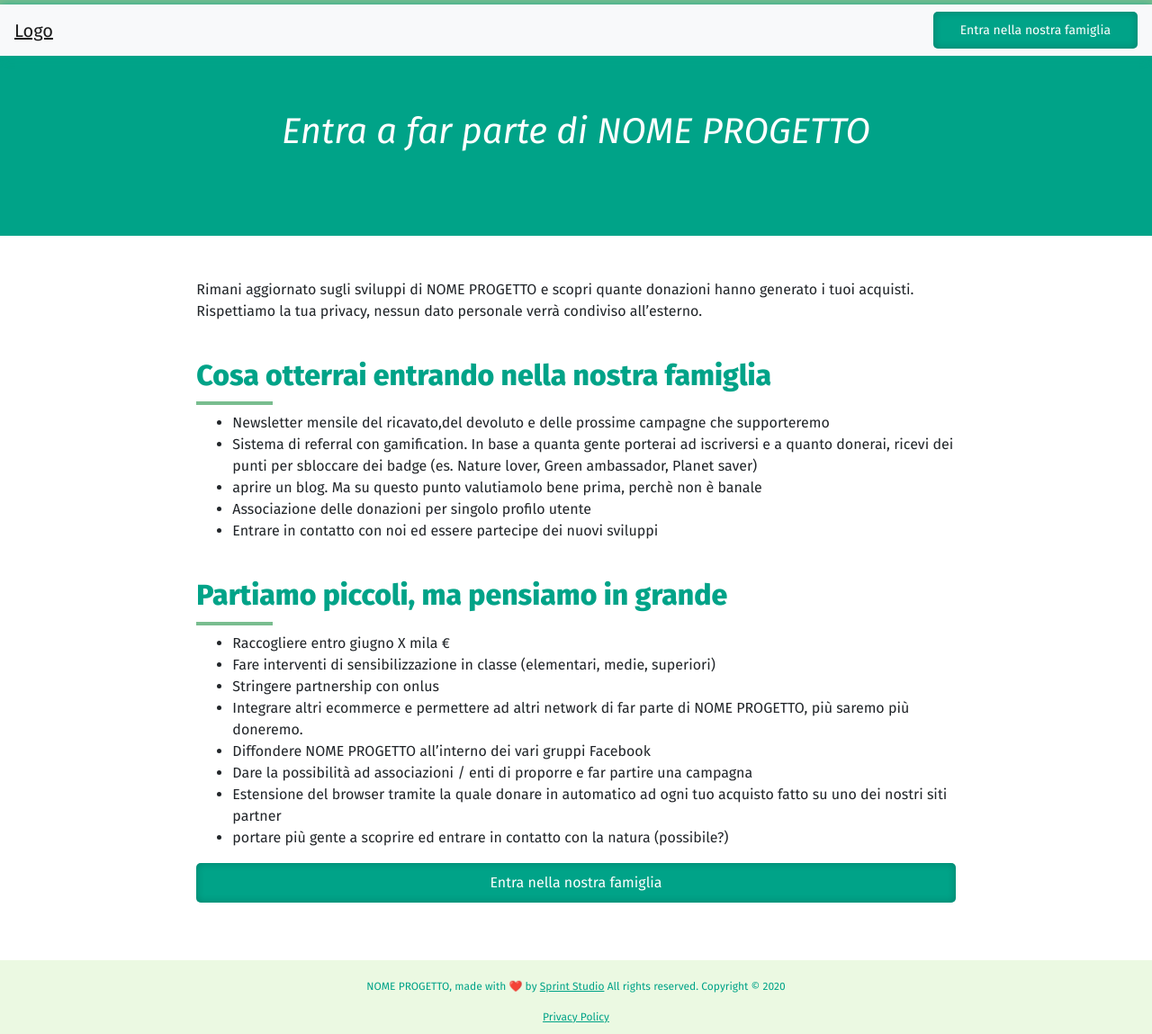
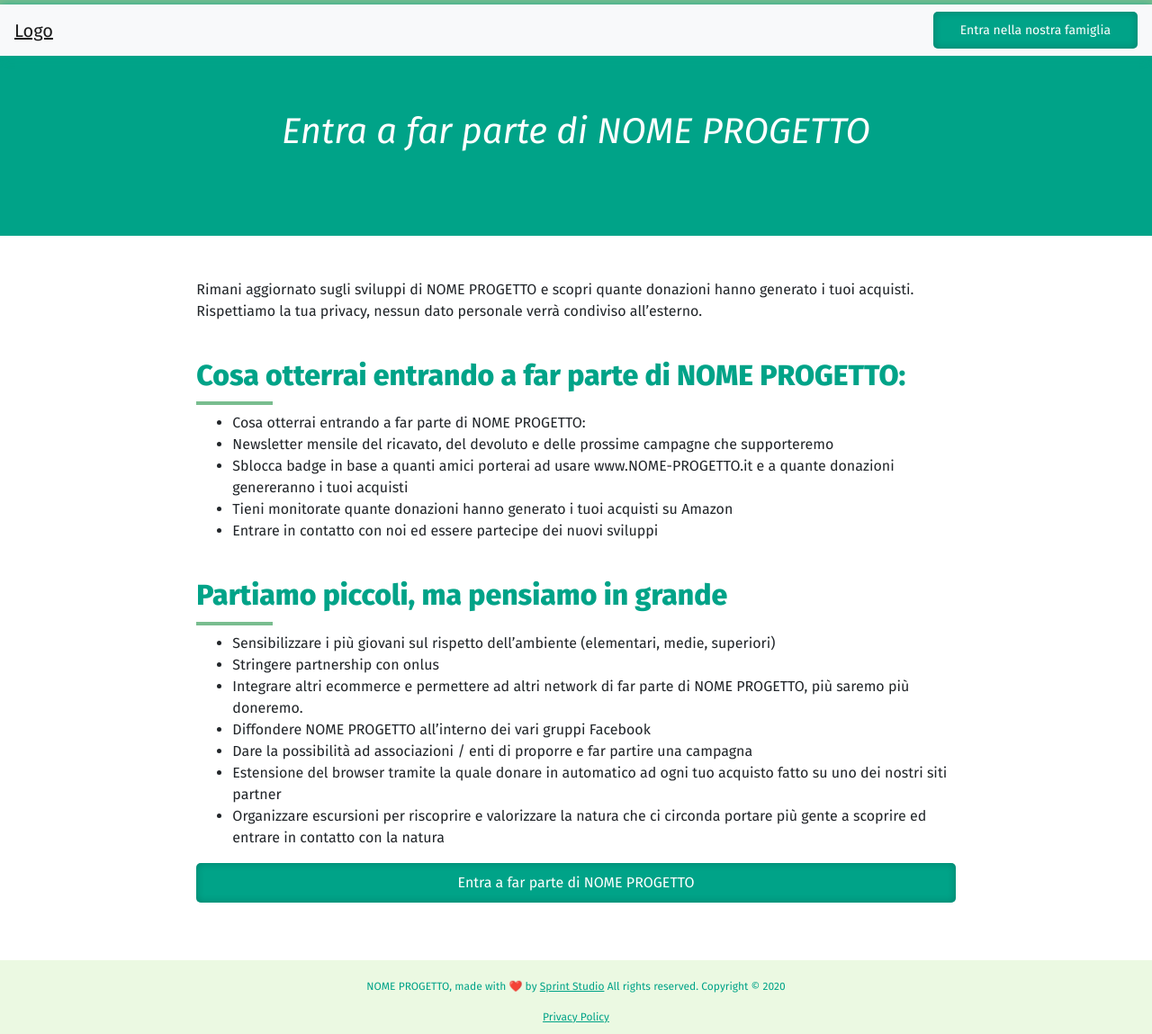
Before and after one commit to sprint-studio/charity-buy, a Jekyll site: the page built from join.md, in a window 1280 px wide. Shown: the whole page at 90% size. Built offline with Jekyll 4.4.1, drawn with Linux system fonts in a browser that asks for light colours.

Commit message:
Updated text in the join page

```diff
--- a/join.md
+++ b/join.md
@@ -4,27 +4,25 @@ page-title:
 title: Entra a far parte di NOME PROGETTO
 ---
 
-
 Rimani aggiornato sugli sviluppi di NOME PROGETTO e scopri quante donazioni hanno generato i tuoi acquisti.
 Rispettiamo la tua privacy, nessun dato personale verrà condiviso all’esterno.
 
-## Cosa otterrai entrando nella nostra famiglia
-
-- Newsletter mensile del ricavato,del devoluto e delle prossime campagne che supporteremo
-- Sistema di referral con gamification. In base a quanta gente porterai ad iscriversi e a quanto donerai, ricevi dei punti per sbloccare dei badge (es. Nature lover, Green ambassador, Planet saver)
-- aprire un blog. Ma su questo punto valutiamolo bene prima, perchè non è banale
-- Associazione delle donazioni per singolo profilo utente
+## Cosa otterrai entrando a far parte di NOME PROGETTO:
+- Cosa otterrai entrando a far parte di NOME PROGETTO:
+- Newsletter mensile del ricavato, del devoluto e delle prossime campagne che supporteremo
+- Sblocca badge in base a quanti amici porterai ad usare www.NOME-PROGETTO.it e a quante donazioni genereranno i tuoi acquisti
+- Tieni monitorate quante donazioni hanno generato i tuoi acquisti su Amazon
 - Entrare in contatto con noi ed essere partecipe dei nuovi sviluppi
 
 
 ## Partiamo piccoli, ma pensiamo in grande
-- Raccogliere entro giugno X mila €
-- Fare interventi di sensibilizzazione in classe (elementari, medie, superiori)
+- Sensibilizzare i più giovani sul rispetto dell’ambiente  (elementari, medie, superiori)
 - Stringere partnership con onlus
 - Integrare altri ecommerce e permettere ad altri network di far parte di NOME PROGETTO, più saremo più doneremo.
 - Diffondere NOME PROGETTO all’interno dei vari gruppi Facebook
 - Dare la possibilità ad associazioni / enti di proporre e far partire una campagna
 - Estensione del browser tramite la quale donare in automatico ad ogni tuo acquisto fatto su uno dei nostri siti partner
-- portare più gente a scoprire ed entrare in contatto con la natura (possibile?)
+- Organizzare escursioni per riscoprire e valorizzare la natura che ci circonda portare più gente a scoprire ed entrare in contatto con la natura
 
-<button id="join" class="btn btn-block btn-primary btn-login-facebook">Entra nella nostra famiglia</button>
+
+<button id="join" class="btn btn-block btn-primary btn-login-facebook">Entra a far parte di NOME PROGETTO</button>
```
